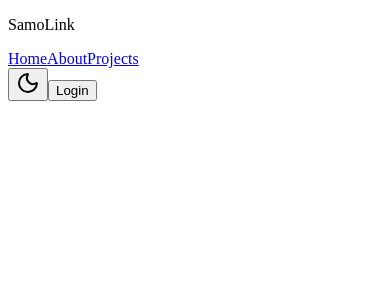
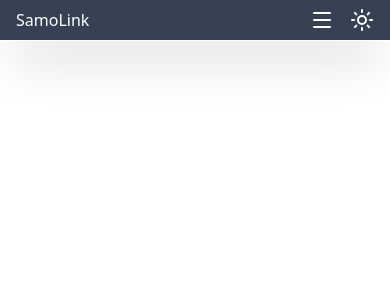
Before and after one commit to sadaqhassan/SamoLink, a React (Vite) app in the folder client/: page / in a window 390 px wide. Shown: the top 300 px of the page. Built offline with nearby package versions, Linux system fonts and the light colour scheme.

Commit message:
Completed nav section

```diff
--- a/client/src/components/Nav.jsx
+++ b/client/src/components/Nav.jsx
@@ -1,25 +1,48 @@
 import React, { useState } from 'react'
 import { Link } from 'react-router-dom'
-import{ MoonIcon, Sun } from 'lucide-react'
+import{ MenuIcon, MoonIcon, Sun } from 'lucide-react'
 
 const Nav = () => {
     const [mode,setMode] = useState('light')
+    const [menuOpen,setMenuOpen] = useState(false)
   return (
     <main>
       {/* //deskttop/ */}
-      <div className='md:flex hidden justify-between px-4 py-2'>
+      <div className={`md:flex hidden justify-between ${mode === 'light' ? 'bg-gray-700 px-2 py-2 text-white' : 'bg-white px-2 py-2 text-black'} px-4 py-2 border-b-1 shadow-2xl`}>
         <p>SamoLink</p>
         <div className='flex space-x-3'>
             <Link to={'/'}>Home</Link>
             <Link to={'/about'}>About</Link>
             <Link to={'/projects'}>Projects</Link>
         </div>
-        <div>
-            <button>{mode === 'light' ? <MoonIcon/> : <Sun/>}</button>
-            <button className='px-3 py-1 rounded bg-green-600 '>Login</button>
+        <div className='flex space-x-4'>
+            <button onClick={()=>{mode === 'dark' ? setMode('light') : setMode('dark')}} >{mode === 'light' ? <MoonIcon/> : <Sun/>}</button>
+            <button className='px-3 py-1 rounded bg-green-600 text-white'>Login</button>
         </div>
       </div>
 
+
+      {/* //mobile */}
+
+      <div className={`flex md:hidden justify-between ${mode === 'light' ? 'bg-gray-700 text-white px-2 py-2' : 'bg-white text-black px-2 py-2'} px-4 py-2 border-b-1 shadow-2xl`}>
+        <p>SamoLink</p>
+
+        <div className='flex space-x-4'>
+            <button onClick={()=>setMenuOpen(!menuOpen)}><MenuIcon/></button>
+            <button onClick={()=>{mode === 'dark' ? setMode('light') : setMode('dark')}} >{mode === 'dark' ? <MoonIcon/> : <Sun/>}</button>
+        </div>
+      </div>
+
+{
+    menuOpen &&
+     <div className={`flex  md:hidden flex-col space-y-3 pl-5 py-4 ${mode === 'light' ? ' bg-gray-600 text-white' : ' bg-white text-black'}`}>
+        <Link to={'/'}>Home</Link>
+        <Link to={'/about'}>About</Link>
+        <Link to={'/projects'}>Projects</Link>
+        <button className='px-3 py-1 rounded bg-green-600 text-white'>Login</button>
+
+    </div>
+}
 
     </main>
   )
--- a/client/src/index.css
+++ b/client/src/index.css
@@ -0,0 +1 @@
+@import "tailwindcss";
```
